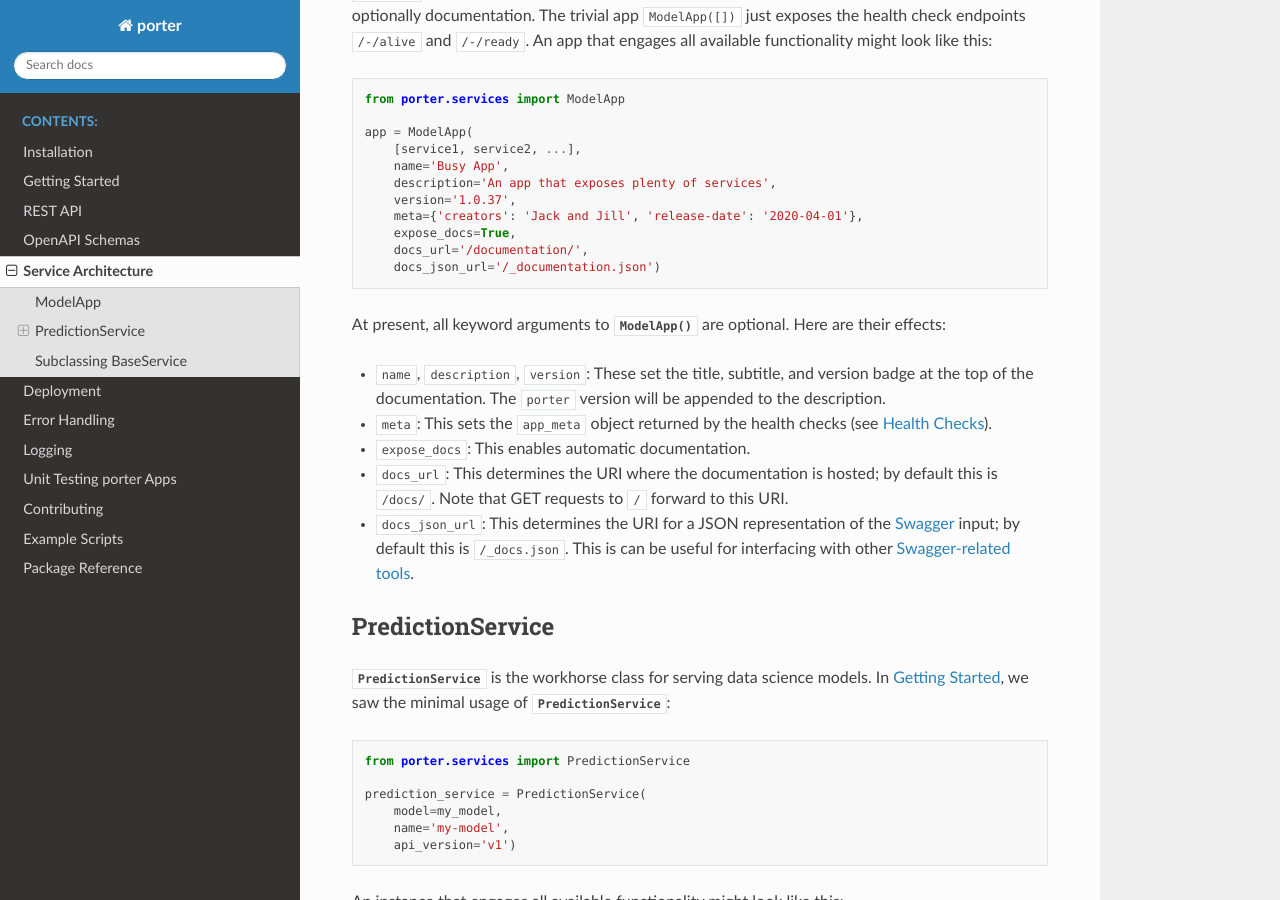
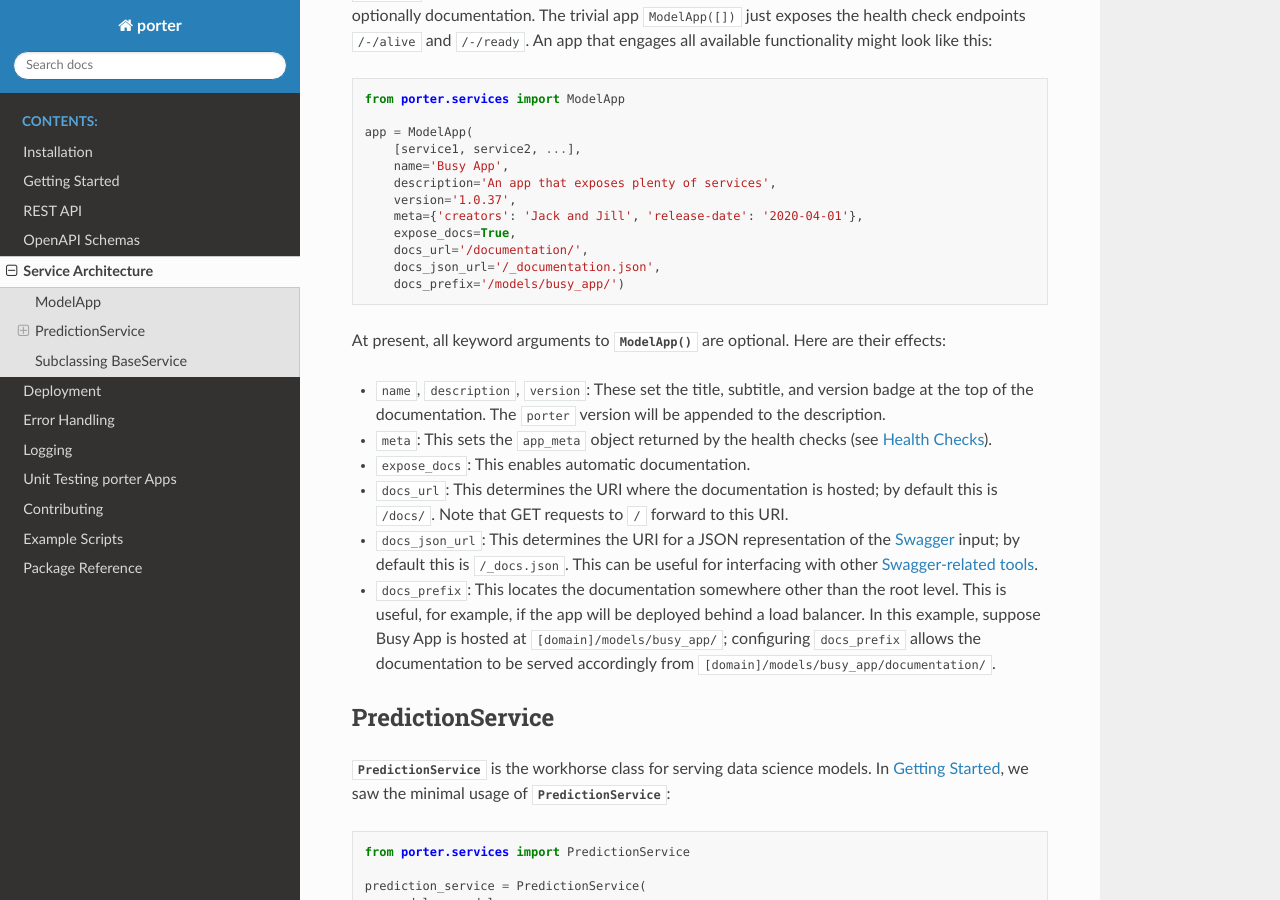
Before and after one commit to dantegates/porter, a Sphinx documentation site: the page built from docs/service_architecture.rst, in a window 1280 px wide and 900 px high, scrolled down 385 px. Built offline with Sphinx 7.4.7 and the Read the Docs theme 2.0.0, drawn with Linux system fonts in a browser that asks for light colours.

Commit message:
fix a couple of typos and describe new docs_prefix argument in service_architecture.rst

```diff
--- a/docs/getting_started.rst
+++ b/docs/getting_started.rst
@@ -19,7 +19,7 @@ Getting started is as easy as:
     app = ModelApp([prediction_service])
     app.run()
 
-Now just send a POST request to the endpoint ``/my-model/v1/prediction`` to get a prediction. Behind the scenes ``porter`` will convert the POST data to a ``pandas.DataFrame``, pass this to ``my_model.predict()`` and return the result to the user as formatted below
+Now just send a POST request to the endpoint ``/my-model/v1/prediction`` to get a prediction. Behind the scenes ``porter`` will convert the POST data to a ``pandas.DataFrame``, pass this to ``my_model.predict()`` and return the result to the user as formatted below:
 
 .. code-block:: javascript
 
--- a/docs/service_architecture.rst
+++ b/docs/service_architecture.rst
@@ -23,7 +23,8 @@ ModelApp
         meta={'creators': 'Jack and Jill', 'release-date': '2020-04-01'},
         expose_docs=True,
         docs_url='/documentation/',
-        docs_json_url='/_documentation.json')
+        docs_json_url='/_documentation.json',
+        docs_prefix='/models/busy_app/')
 
 At present, all keyword arguments to :class:`ModelApp() <porter.services.ModelApp()>` are optional.  Here are
 their effects:
@@ -32,7 +33,9 @@ their effects:
 - ``meta``: This sets the ``app_meta`` object returned by the health checks (see :ref:`health_checks`).
 - ``expose_docs``: This enables automatic documentation.
 - ``docs_url``: This determines the URI where the documentation is hosted; by default this is ``/docs/``.  Note that GET requests to ``/`` forward to this URI.
-- ``docs_json_url``: This determines the URI for a JSON representation of the `Swagger <https://swagger.io>`_ input; by default this is ``/_docs.json``.  This is can be useful for interfacing with other `Swagger-related tools <https://swagger.io/tools/open-source/>`_.
+- ``docs_json_url``: This determines the URI for a JSON representation of the `Swagger <https://swagger.io>`_ input; by default this is ``/_docs.json``.  This can be useful for interfacing with other `Swagger-related tools <https://swagger.io/tools/open-source/>`_.
+- ``docs_prefix``: This locates the documentation somewhere other than the root level.  This is useful, for example, if the app will be deployed behind a load balancer.  In this example, suppose Busy App is hosted at ``[domain]/models/busy_app/``; configuring ``docs_prefix`` allows the documentation to be served accordingly from ``[domain]/models/busy_app/documentation/``.
+
 
 
 PredictionService
```
